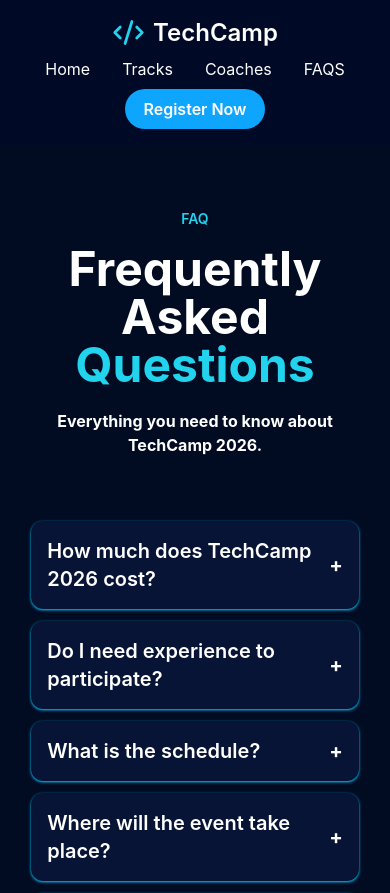
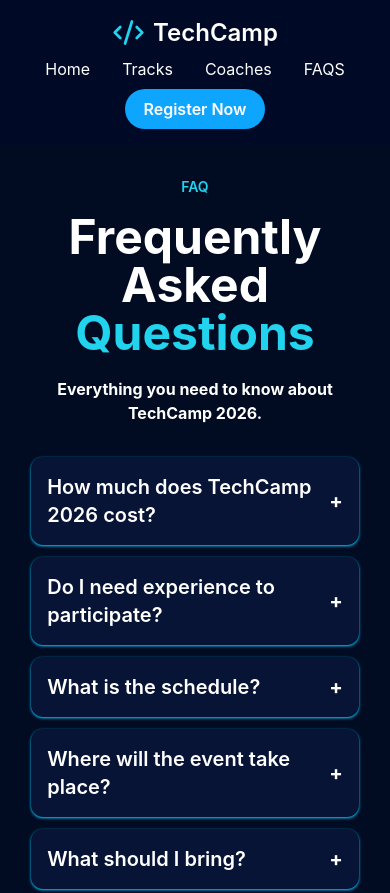
Before and after one commit to ouardazh/TechCamp2026, a React (Vite) app: page /faqs in a window 390 px wide. Shown: the top 893 px of the page. Built offline with nearby package versions, Linux system fonts and the light colour scheme.

Commit message:
fix layout spacing between sections

```diff
--- a/src/pages/Home/components/Coaches.jsx
+++ b/src/pages/Home/components/Coaches.jsx
@@ -37,8 +37,8 @@ const coaches = [
 
 function Coaches() {
   return (
-    <section className="px-[8%] py-16 bg-[rgb(1,12,34)]">
-        <div className="text-center mb-16">
+    <section className="px-[8%] py-8 md:py-16 lg:py-16 bg-[rgb(1,12,34)]">
+        <div className="text-center mb-8 md:mb-16 lg:mb-16">
             <p className="text-sm text-[#22D3EE] font-semibold mb-4">OUR COACHES</p>
             <h2 className=" text-white font-bold text-5xl mb-5">Meet Our Expert Coaches</h2>
             <p className="text-gray-400 text-white font-bold mb-6">Learn from industry professionals and passionate educators.</p>
--- a/src/pages/Home/components/Faq.jsx
+++ b/src/pages/Home/components/Faq.jsx
@@ -36,9 +36,9 @@ const faq = [
 function Faq() {
   const [active, setActive] = useState(null);
   return (
-    <section className="px-[8%] py-16 bg-[rgb(1,12,34)]">
+    <section className="px-[8%] py-8 md:py-16 lg:py-16 bg-[rgb(1,12,34)]">
 
-      <div className="text-center mb-16">
+      <div className="text-center mb-8 md:mb-16 lg:mb-16">
         <p className="text-[#22D3EE] text-sm font-semibold mb-4">FAQ</p>
         <h2 className=" text-white font-bold text-5xl mb-5">Frequently Asked <span className="text-[#22D3EE]">Questions</span></h2>
         <p className="text-gray-400 text-white font-bold">Everything you need to know about TechCamp 2026.</p>
--- a/src/pages/Home/components/Tracks.jsx
+++ b/src/pages/Home/components/Tracks.jsx
@@ -30,8 +30,8 @@ const tracks = [
 ];
 function Tracks() {
   return (
-    <section className="px-[8%] py-16 bg-[rgb(1,12,34)]">
-      <div className="text-center mb-16">
+    <section className="px-[8%] py-8 md:py-16 lg:py-16 bg-[rgb(1,12,34)]">
+      <div className="text-center mb-8 md:mb-16 lg:mb-16">
         <p className="text-[#22D3EE] text-sm font-semibold mb-4">OUR TRACKS</p>
         <h2 className=" text-white font-bold text-5xl mb-5">Choose Your <span className="text-[#22D3EE]">Track!</span></h2>
         <p className="text-gray-400 text-white font-bold">Dive into specialized tracks and level up your skills.</p>
```
